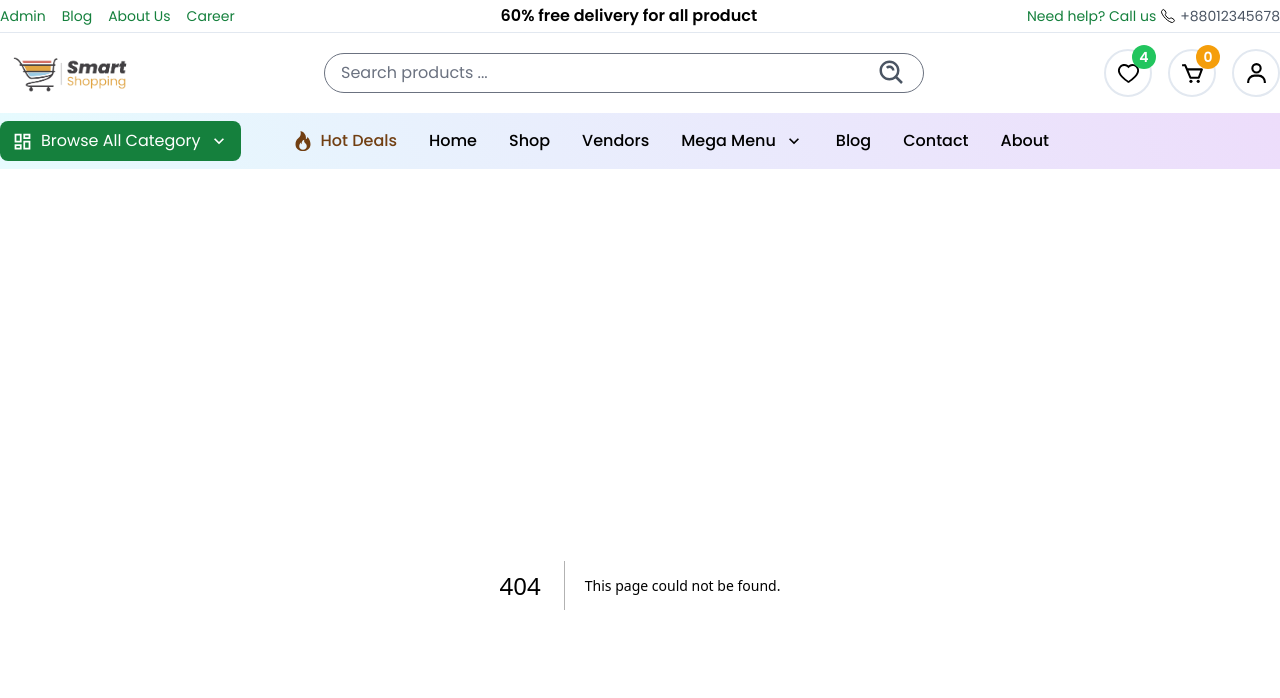
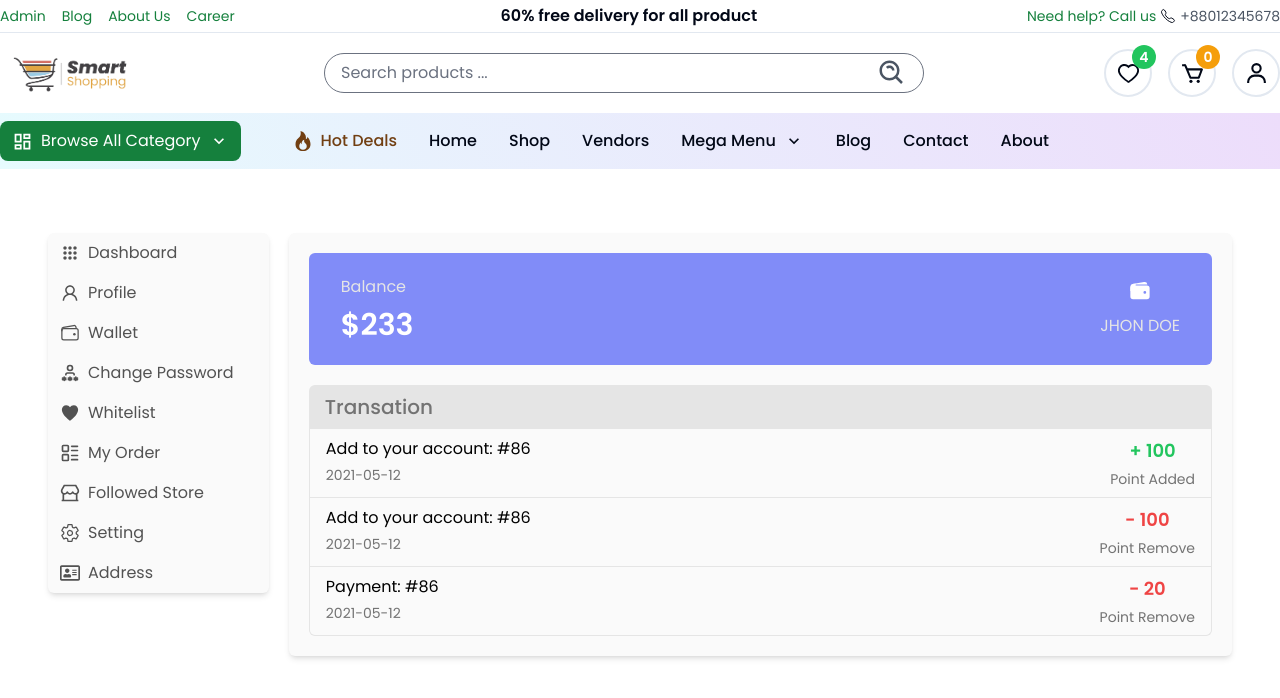
Before and after one commit to mehedi008h/multi-vendor-ecommerce-app-v2, a Next.js app: page /dashboard/wallet in a window 1280 px wide. Before the commit this address had no page. Shown: the top 698 px of the page. Built offline with nearby package versions, Linux system fonts and the light colour scheme.

Commit message:
design wallet page

```diff
--- /dev/null
+++ b/app/dashboard/wallet/page.tsx
@@ -0,0 +1,96 @@
+import React from "react";
+import { IoWallet } from "react-icons/io5";
+
+const WalletPage = () => {
+    return (
+        <div className="w-full h-full p-5 bg-neutral-50 rounded-md shadow-md">
+            {/* wallet card  */}
+            <div className="bg-indigo-400 rounded-md min-h-28 py-5 px-8 flex justify-between items-center">
+                <div className="flex flex-col">
+                    <p className="text-neutral-200 font-normal">Balance</p>
+                    <h3 className="text-white font-semibold text-3xl mt-2">
+                        $233
+                    </h3>
+                </div>
+                <div className="flex flex-col items-center gap-3">
+                    <IoWallet className="text-white" size={22} />
+                    <p className="text-neutral-200 font-normal uppercase">
+                        Jhon Doe
+                    </p>
+                </div>
+            </div>
+
+            {/* transation history */}
+            <div className="mt-5">
+                {/* header  */}
+                <div className="bg-neutral-200 py-2 px-4 rounded-t-md">
+                    <h3 className="text-neutral-500 font-medium text-xl">
+                        Transation
+                    </h3>
+                </div>
+
+                {/* transation list  */}
+                {[
+                    {
+                        id: 1,
+                        title: "Add to your account: #86",
+                        date: "2021-05-12",
+                        point: 100,
+                        type: "added",
+                    },
+                    {
+                        id: 2,
+                        title: "Add to your account: #86",
+                        date: "2021-05-12",
+                        point: 100,
+                        type: "remove",
+                    },
+                    {
+                        id: 3,
+                        title: "Payment: #86",
+                        date: "2021-05-12",
+                        point: 20,
+                        type: "remove",
+                    },
+                ].map((transation) => (
+                    <div
+                        key={transation.id}
+                        className="border-b-[1px] border-x-[1px] border-neutral-200 py-2 px-4 rounded-none last:rounded-b-md flex justify-between"
+                    >
+                        {/* transation title & date  */}
+                        <div className="flex flex-col gap-1">
+                            <h3 className="text-black font-normal text-base">
+                                {transation.title}
+                            </h3>
+                            <p className="text-neutral-500 font-normal text-sm">
+                                {transation.date}
+                            </p>
+                        </div>
+
+                        {/* transation point & type  */}
+                        <div className="flex flex-col items-center gap-1">
+                            <h3
+                                className={`font-semibold text-lg ${
+                                    transation.type === "remove"
+                                        ? "text-red-500"
+                                        : "text-green-500"
+                                }`}
+                            >
+                                {transation.type === "remove" ? "-" : "+"}{" "}
+                                {transation.point}
+                            </h3>
+                            <p className="text-neutral-500 font-normal text-sm">
+                                Point{" "}
+                                {transation.type === "remove"
+                                    ? "Remove"
+                                    : "Added"}
+                            </p>
+                        </div>
+                    </div>
+                ))}
+            </div>
+        </div>
+    );
+};
+
+export default WalletPage;
```
